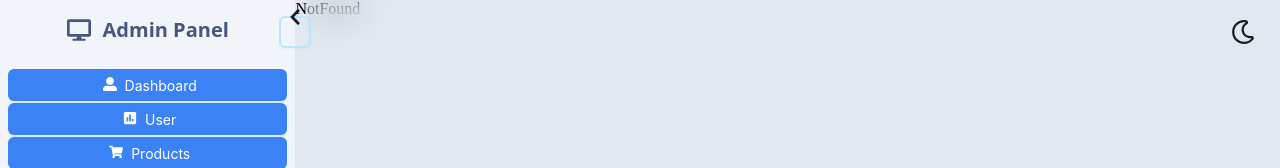
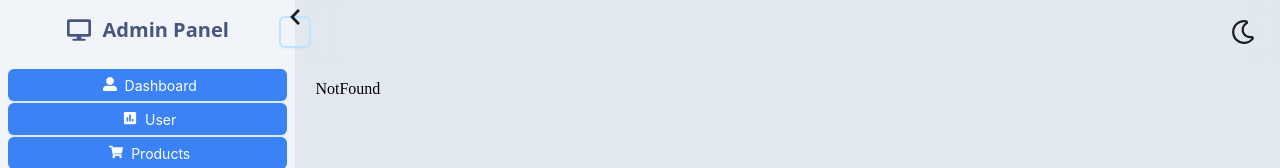
Before and after one commit to aliseyedi01/Admin-Panel, a React (Vite) app: page / in a window 1280 px wide. Shown: the top 168 px of the page. Built offline with nearby package versions, Linux system fonts and the light colour scheme; what prettier-plugin-tailwindcss would draw is missing.

Commit message:
feat ( PageLayout ) : add Layout to all page

```diff
--- a/src/Pages/NotFound.tsx
+++ b/src/Pages/NotFound.tsx
@@ -1,5 +1,11 @@
+import { PageLayout } from "@/Components";
+
 function NotFound() {
-  return <div>NotFound</div>;
+  return (
+    <PageLayout>
+      <p className="dark:text-white">NotFound</p>
+    </PageLayout>
+  );
 }
 
 export default NotFound;
--- a/src/Pages/ProductMaker.tsx
+++ b/src/Pages/ProductMaker.tsx
@@ -3,7 +3,7 @@ import { Form, InputNumber, Input, Button, Select, message } from "antd";
 import { useDispatch } from "react-redux/es/exports";
 import { Gender } from "@/interface/product";
 import { add } from "@/store/slice/productSlice";
-import { BackPage } from "@/Components";
+import { BackPage, PageLayout } from "@/Components";
 
 const layout = {
   labelCol: { span: 8 },
@@ -41,7 +41,7 @@ const ProductMaker: React.FC = () => {
   };
 
   return (
-    <div className="p-5">
+    <PageLayout>
       {contextHolder}
       <BackPage />
       <Form
@@ -111,7 +111,7 @@ const ProductMaker: React.FC = () => {
           </Button>
         </Form.Item>
       </Form>
-    </div>
+    </PageLayout>
   );
 };
 
--- a/src/Pages/ProductSingle.tsx
+++ b/src/Pages/ProductSingle.tsx
@@ -4,7 +4,7 @@ import { Form, InputNumber, Input, Button, Select, message } from "antd";
 import { useDispatch } from "react-redux/es/exports";
 import { Gender } from "@/interface/product";
 import { edit } from "@/store/slice/productSlice";
-import { BackPage } from "@/Components";
+import { BackPage, PageLayout } from "@/Components";
 import { useAppSelector } from "@/interface/utils";
 
 const layout = {
@@ -48,7 +48,7 @@ const ProductSingle: React.FC = () => {
   };
 
   return (
-    <div className="p-5">
+    <PageLayout>
       {contextHolder}
       <BackPage />
       <Form
@@ -124,7 +124,7 @@ const ProductSingle: React.FC = () => {
           </Button>
         </Form.Item>
       </Form>
-    </div>
+    </PageLayout>
   );
 };
 
--- a/src/Pages/UserMaker.tsx
+++ b/src/Pages/UserMaker.tsx
@@ -8,6 +8,7 @@ import { Form, InputNumber, Tooltip, Input, Button, Select, message } from "antd
 // redux
 import { useDispatch } from "react-redux/es/exports";
 import { add } from "@/store/slice/userSlice";
+import { PageLayout } from "@/Components";
 
 const layout = {
   labelCol: { span: 8 },
@@ -46,7 +47,7 @@ const UserMaker: React.FC = () => {
   };
 
   return (
-    <div className="p-5">
+    <PageLayout>
       {contextHolder}
       <Tooltip title="Back">
         <Button
@@ -119,7 +120,7 @@ const UserMaker: React.FC = () => {
           </Button>
         </Form.Item>
       </Form>
-    </div>
+    </PageLayout>
   );
 };
 
--- a/src/Pages/UserSingle.tsx
+++ b/src/Pages/UserSingle.tsx
@@ -8,7 +8,7 @@ import { Form, InputNumber, Input, Button, Select, message } from "antd";
 import { useDispatch } from "react-redux/es/exports";
 import { DataType } from "@/interface/user";
 import { edit } from "@/store/slice/userSlice";
-import { BackPage } from "@/Components";
+import { BackPage, PageLayout } from "@/Components";
 import { useAppSelector } from "@/interface/utils";
 
 const layout = {
@@ -52,7 +52,7 @@ const UserSingle: React.FC = () => {
   };
 
   return (
-    <div className="p-5">
+    <PageLayout>
       {contextHolder}
       <BackPage />
       <Form
@@ -123,7 +123,7 @@ const UserSingle: React.FC = () => {
           </Button>
         </Form.Item>
       </Form>
-    </div>
+    </PageLayout>
   );
 };
 
```
